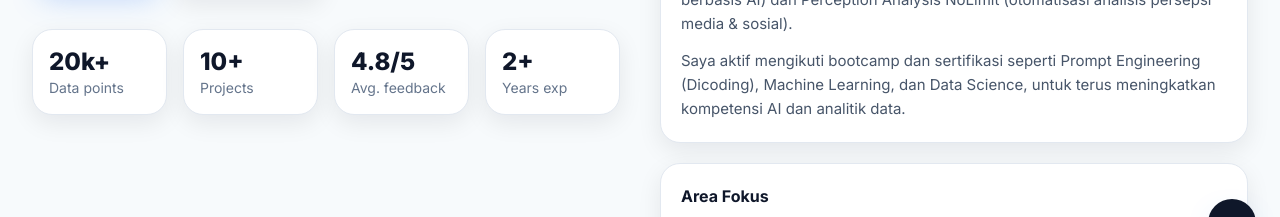
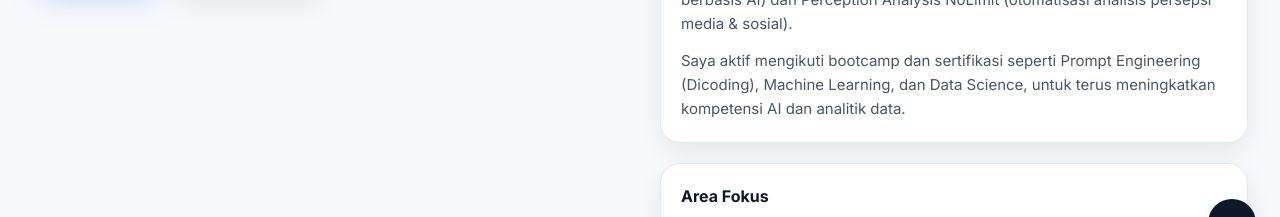
Before and after one commit to Hamzah1302/website-portofolio, a plain HTML site: page index.html in a window 1280 px wide. Shown: the part 529-746 px from the top of the page. Drawn offline with nearby package versions, Linux system fonts and the light colour scheme.

Commit message:
Update index.html

```diff
--- a/index.html
+++ b/index.html
@@ -125,7 +125,7 @@
 
 
          <!-- statsz -->
-          <div class="mt-8 grid grid-cols-2 sm:grid-cols-4 gap-4">
+          <div class="mt-8 hidden grid grid-cols-2 sm:grid-cols-4 gap-4">
             <div class="rounded-2xl bg-white dark:bg-slate-900 border border-slate-200 dark:border-slate-800 p-4 shadow-soft">
               <p class="text-2xl font-extrabold">20k+</p>
               <p class="text-sm text-slate-500">Data points</p>
```
